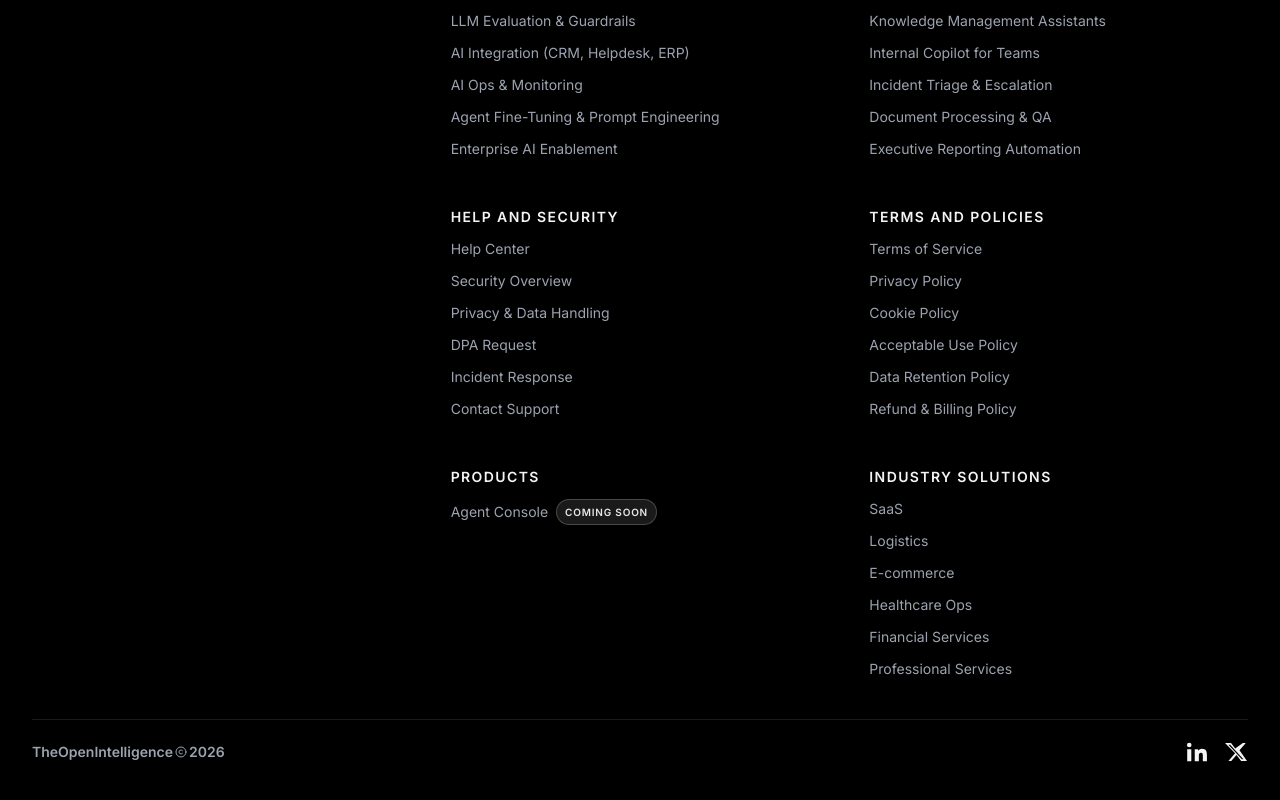
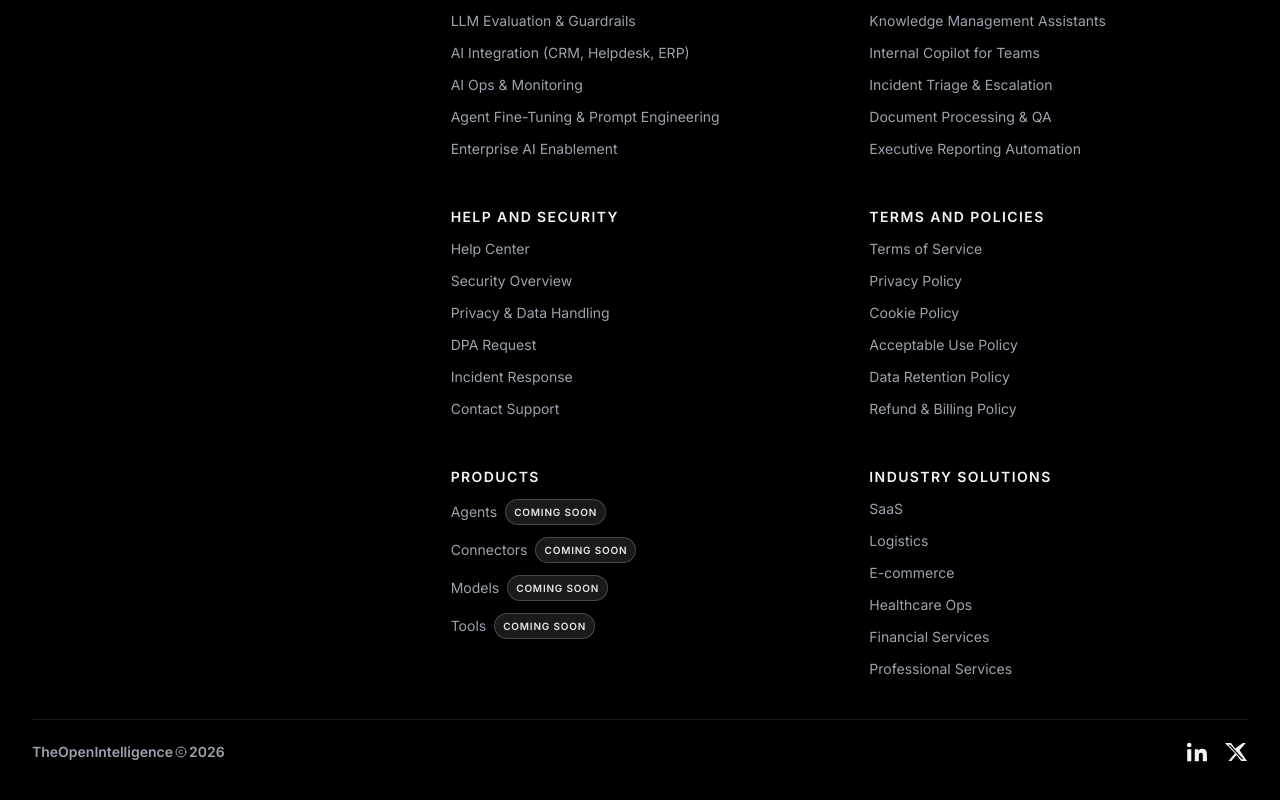
Before and after one commit to amritendunath/theopenintelligence.com, a React (Vite) app: page /insights/agent-evaluation-frameworks in a window 1280 px wide. Shown: the part 960-1760 px from the top of the page. Built offline with nearby package versions, Linux system fonts and the light colour scheme; no server answers.

Commit message:
Update: Footer

```diff
--- a/src/components/Footer.tsx
+++ b/src/components/Footer.tsx
@@ -57,8 +57,8 @@ export default function Footer() {
     'Incident Response',
     'Contact Support',
   ];
-
-  const products = [{ name: 'Agent Console', status: 'Coming Soon' }];
+  const productNames = ['Agents', 'Connectors', 'Models', 'Tools'];
+  const products = productNames.map((name) => ({ name, status: 'Coming Soon' }));
 
   const termsAndPolicies = [
     'Terms of Service',
```
